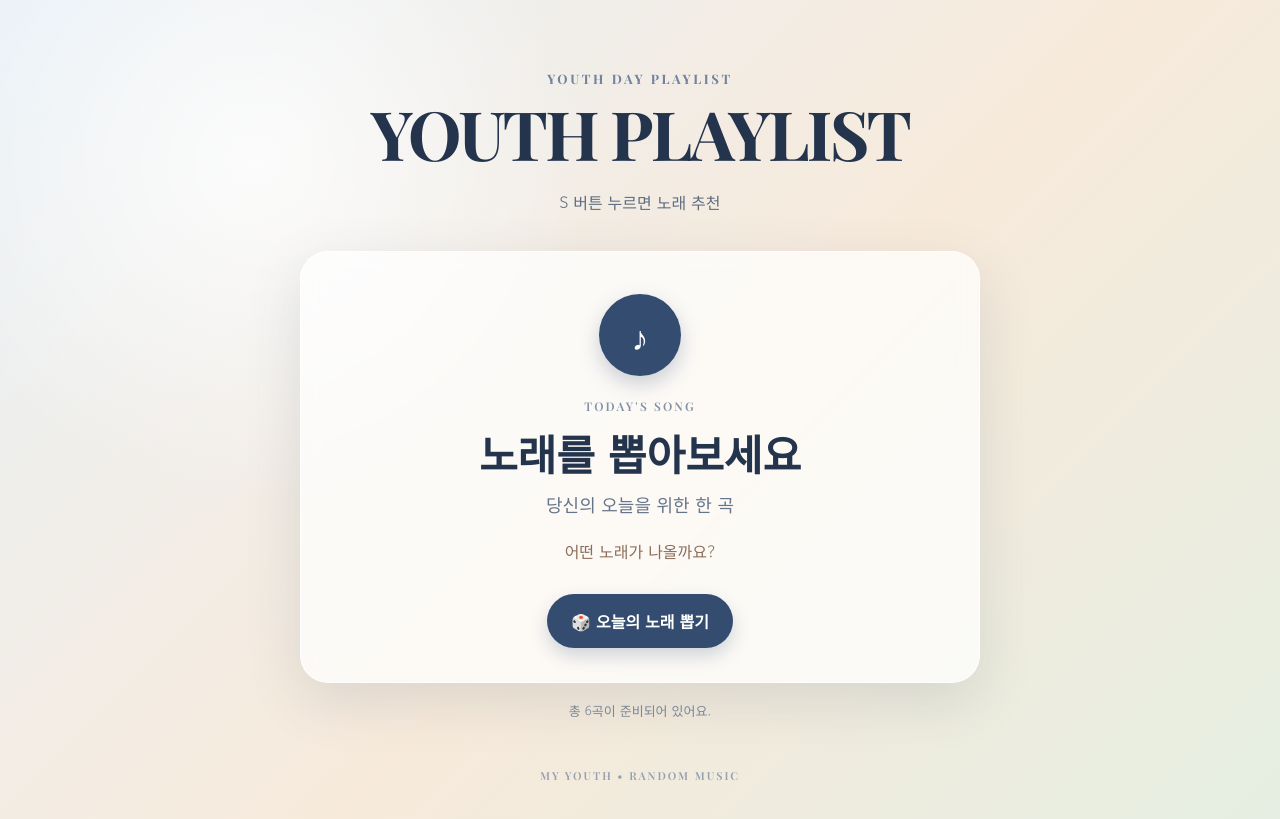
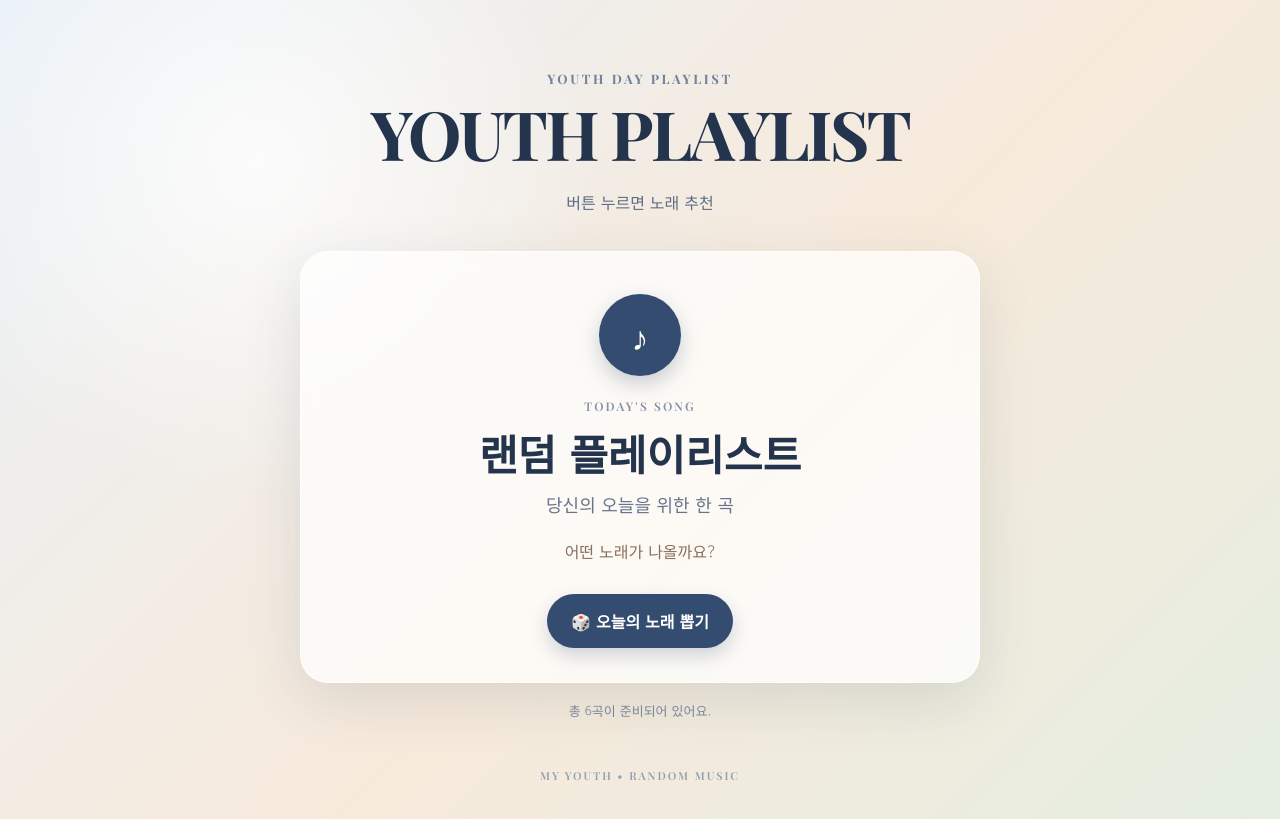
Before and after one commit to 6uoahun/test, a plain HTML site: page index.html in a window 1280 px wide. Drawn offline with nearby package versions, Linux system fonts and the light colour scheme.

Commit message:
Update index.html

```diff
--- a/index.html
+++ b/index.html
@@ -10,12 +10,12 @@
   <main class="wrap">
     <p class="eyebrow">YOUTH DAY PLAYLIST</p>
     <h1>YOUTH PLAYLIST</h1>
-    <p class="intro">S 버튼 누르면 노래 추천</p>
+    <p class="intro"> 버튼 누르면 노래 추천</p>
 
     <section class="card" aria-live="polite">
       <div class="disc">♪</div>
       <p class="label">TODAY'S SONG</p>
-      <h2 id="songTitle">노래를 뽑아보세요</h2>
+      <h2 id="songTitle">랜덤 플레이리스트</h2>
       <p id="artist">당신의 오늘을 위한 한 곡</p>
       <p id="message" class="message">어떤 노래가 나올까요?</p>
 
```
